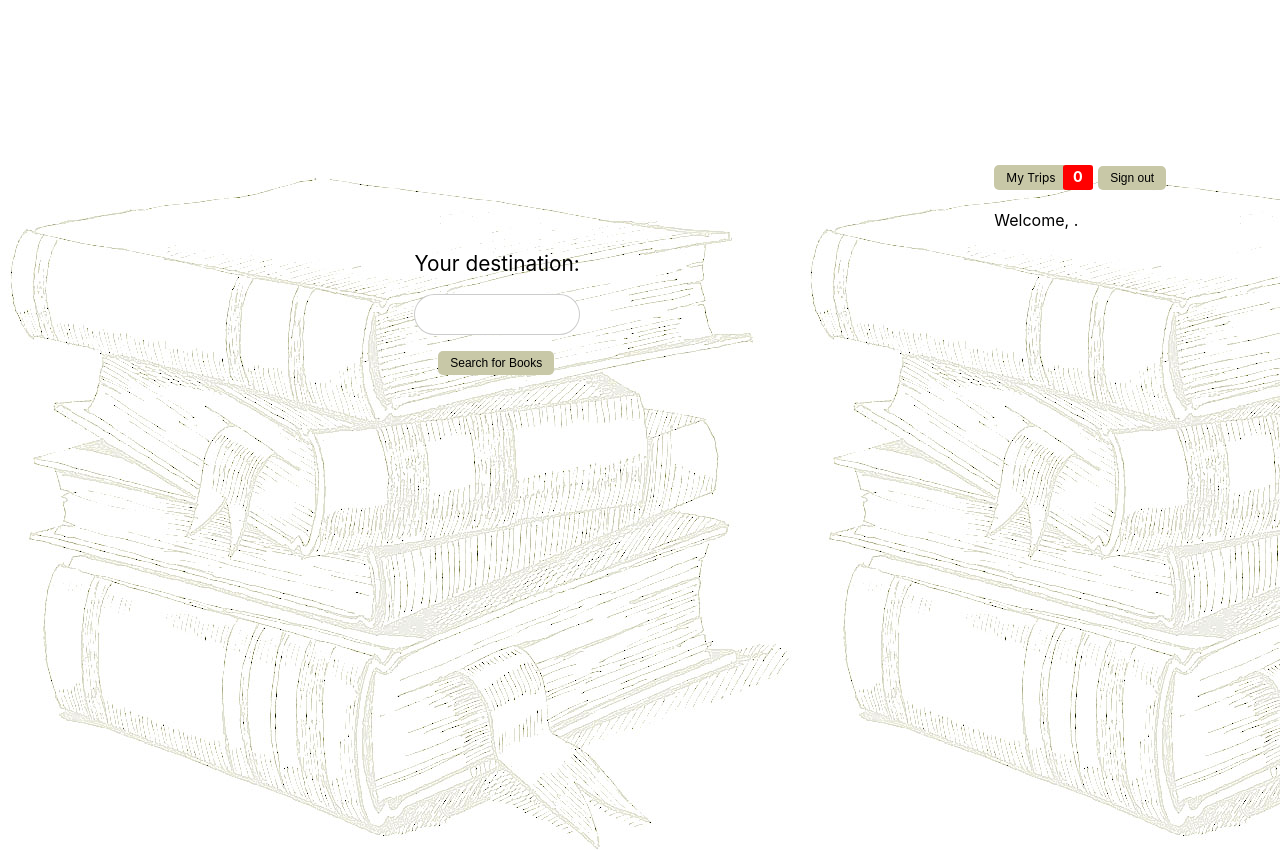
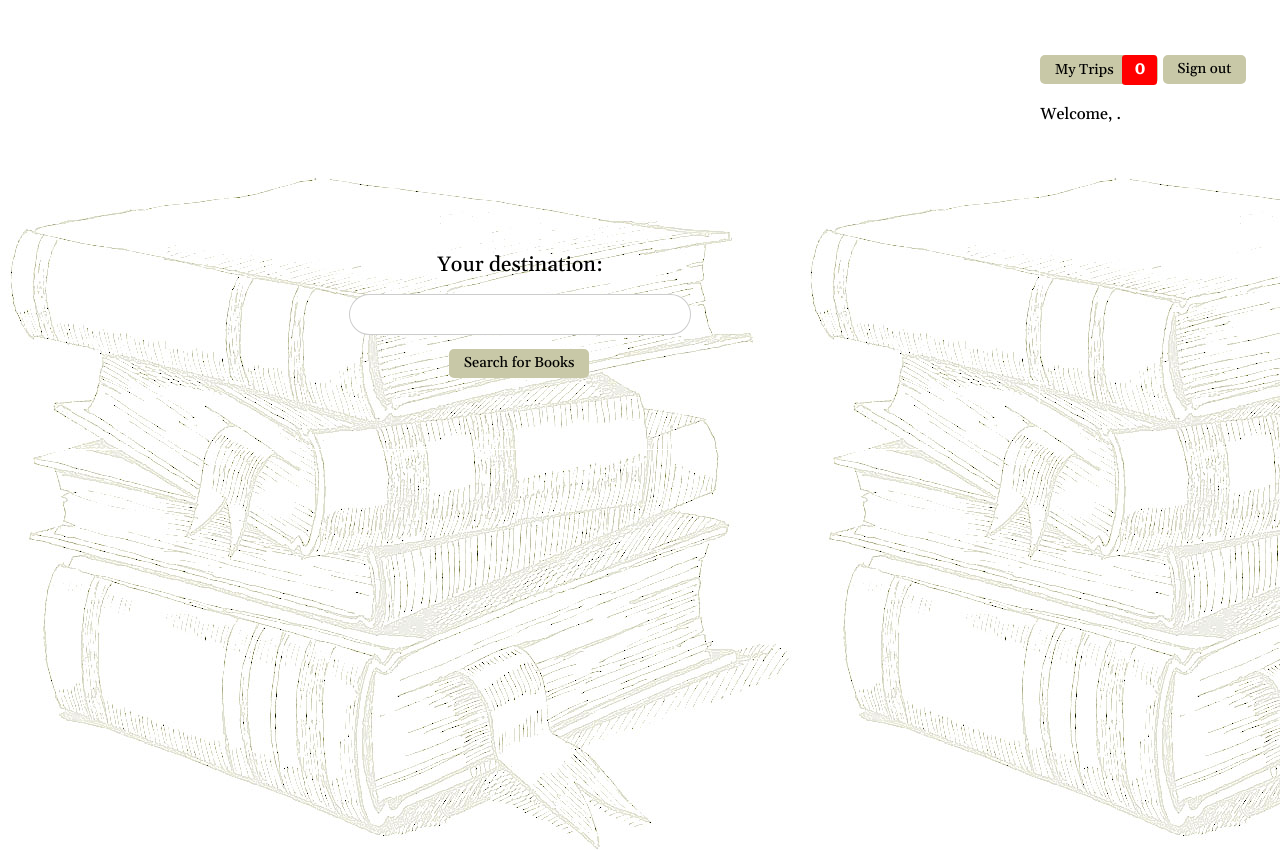
Before and after one commit to GiaEdgington/Project-Before-You-Go, a React (Create React App) app: page /homepage in a window 1280 px wide. Shown: the top 850 px of the page. Built offline with nearby package versions, Linux system fonts and the light colour scheme.

Commit message:
search form alignment fixed / no-image books size adjusted

```diff
--- a/src/App.css
+++ b/src/App.css
@@ -1,4 +1,5 @@
 @import url('https://fonts.googleapis.com/css?family=Roboto&display=swap');
+@import url('https://fonts.googleapis.com/css?family=Gelasio:500&display=swap');
 
 
 .App {
@@ -59,7 +60,8 @@ li {
 }
 
 .searchContainer {
-  width: 25%;
+
+  border: 1px white solid;
   text-align: center;
   align-content: center;
   align-items: center;
@@ -67,8 +69,10 @@ li {
 }
 
 .searchContainer label {
+  font-family: 'Gelasio', serif;
+  width: 100%;
+  margin-bottom: -2em;
   font-size: 1.3em;
-  width: 100%;
   text-align: center;
 }
 
@@ -100,12 +104,13 @@ button {
 }
 
 .buttons {
-  display: block;
-  margin-top: 0;
+  float: right;
+  align-content: flex-end;
+  margin: -7em 2em 2em 0;
 }
 
 .searchContainer form input {
-  width: 50%;
+  width: 21em;
   border-radius: 100px;
   border: 1px rgba(0, 0, 0, 0.2)solid;
   line-height: 2.3em;
@@ -122,6 +127,7 @@ button {
 }
 
 .buttonPage {
+  font-family: 'Gelasio', serif;
   width: auto;
   border: none;
   background-color: #c8c8a7;
@@ -131,10 +137,16 @@ button {
   line-height: 1.7em;
   padding: 0.15em 1em;
   margin-bottom: 0.3em;
-  font-size: .75em;
+  font-size: .9em;
+}
+
+.buttons p {
+  display: block;
+  font-family: 'Gelasio', serif;
 }
 
 .buttonTrips {
+  font-family: 'Gelasio', serif;
   width: auto;
   border: none;
   background-color: #c8c8a7;
@@ -144,7 +156,7 @@ button {
   line-height: 1.7em;
   padding: 0.4em 1em;
   margin-bottom: 0.3em;
-  font-size: .75em;
+  font-size: .9em;
 }
 
 .buttonBook {
@@ -161,6 +173,8 @@ button {
 }
 
 .tripTitle {
+  font-family: 'Gelasio', serif;
+  font-size: 1.5em;
   outline: none;
   margin-bottom: 2em;
 }
@@ -201,7 +215,7 @@ button {
   margin-top: .25em;
   margin-right: 3px;
   line-height: 1.9em;
-  font-size: .6em;
+  font-size: .7em;
 }
 
 .delTrip {
@@ -213,7 +227,7 @@ button {
 }
 
 .link {
-  font-family: 'Roboto', sans-serif;
+  font-family: 'Gelasio', serif;
   color: black;
   float: right;
   margin-top: 1.7em;
@@ -257,7 +271,7 @@ button {
 }
 
 .tripClass {
-  font-family: 'Roboto', sans-serif;
+  font-family: 'Gelasio', serif;
   background-color: #c5c59f;
   height: 3em;
   padding: 2em;
@@ -337,7 +351,7 @@ button {
 }
 
 .counter {
-  padding: .20em .7em .35em;
+  padding: .15em .7em .35em;
   color: white;
   background: red;
   font-weight: bolder;
--- a/src/Homepage.js
+++ b/src/Homepage.js
@@ -31,7 +31,7 @@ class Homepage extends React.Component {
         return(
             <div>
                 {/* review buttons style */}
-                <div class="buttons" style={{ float:"right",marginRight:"7em"}}>
+                <div class="buttons">
                     <Link to = "/myTrips" className="buttonTrips" style={{ marginRight:'5px'}}>My Trips<span className="counter">{this.state.trips < 0 ? <span>0</span> : this.state.trips }</span></Link>
                     <button className="buttonPage" onClick={this.signOut}>Sign out</button>
                     <p>Welcome, {this.props.username}.</p>
--- a/src/components/Book.js
+++ b/src/components/Book.js
@@ -129,7 +129,7 @@ class Book extends React.Component {
             <div className="flex-item" >
                 { this.state.image === ""
                 ?
-                 <div style={{ width:'130px',height:'200px',border:'1px black solid',backgroundColor:'white'}}>
+                 <div style={{ width:'128px',height:'198px',border:'1px black solid',backgroundColor:'white',margin:'0 auto'}}>
                      <p style={{ padding:'1em', fontWeight:'bolder', fontSize:'1em'}}>{this.state.title}</p>
                 </div>
                  :
```
